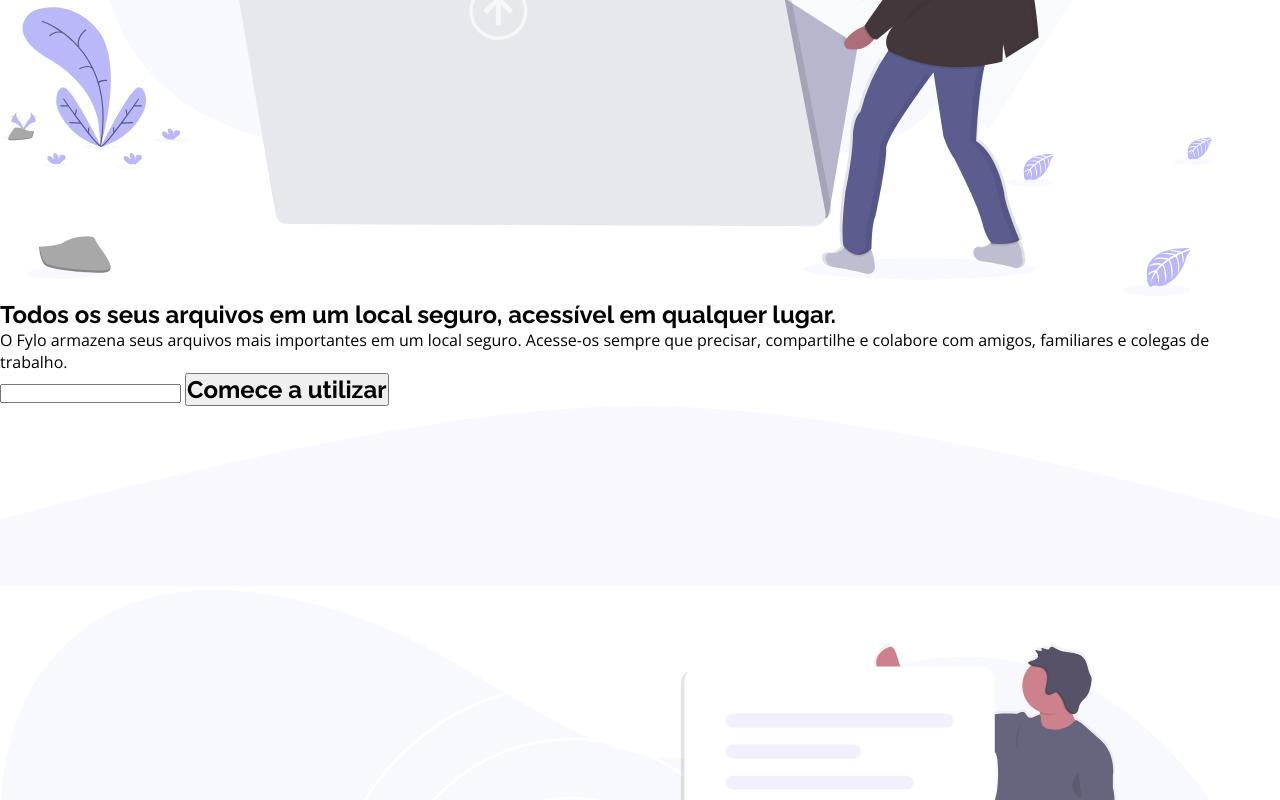
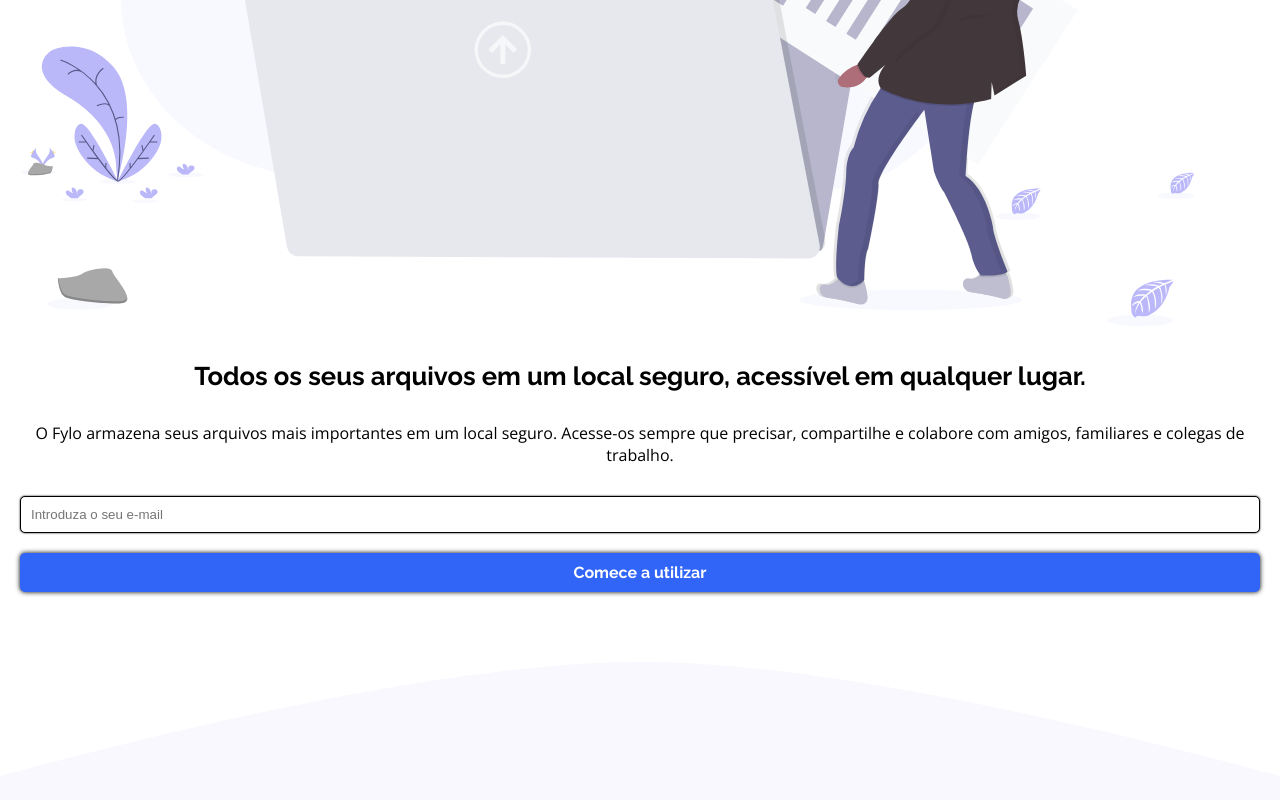
Before and after one commit to lucasbarbosadeveloper/Fylo-landing-page, a plain HTML site: page index.html in a window 1280 px wide. Shown: the part 722-1522 px from the top of the page. Drawn offline with nearby package versions, Linux system fonts and the light colour scheme.

Commit message:
Estilização content description finalizada

```diff
--- a/index.html
+++ b/index.html
@@ -24,7 +24,7 @@
             <form class="c-content__form1">
                 <h1 class="f-title">Todos os seus arquivos em um local seguro, acessível em qualquer lugar.</h1>
                 <p class="f-body">O Fylo armazena seus arquivos mais importantes em um local seguro. Acesse-os sempre que precisar, compartilhe e colabore com amigos, familiares e colegas de trabalho.</p>
-                <input type="email" name="input-email" id="input-email">
+                <input type="email" name="input-email" id="input-email" placeholder="Introduza o seu e-mail">
                 <button class="f-title">Comece a utilizar</button>
             </form>
         </section>
--- a/sass/style.scss
+++ b/sass/style.scss
@@ -18,7 +18,7 @@
 
 .f-title{
     font-family: $headings-font;
-    font-size: 1.5rem;
+    font-size: 1.6rem;
     font-weight: 700;
 }
 
@@ -26,6 +26,23 @@
     font-family: $standard-font;
     font-size: 1rem;
     font-weight: 400;
+}
+
+@mixin button-style() {
+    color: #ffffff;
+    background-color: $accent-color1;
+    font-size: 1rem;
+    padding: 10px;
+    border-radius: 5px;
+    border: none;
+    box-shadow: 0px 0px 5px #000000;
+}
+
+@mixin input-style() {
+    padding: 10px;
+    border-radius: 5px;
+    border: 1px solid #000000;
+    box-shadow: 0px 0px 2px #000000;
 }
 
 // header & nav
@@ -57,3 +74,43 @@
         }
     }
 }
+
+.c-content{
+    margin-top: 60px;
+    align-items: center;
+
+    .c-content__img{
+        width: 100%;
+    }
+
+    .c-content__description{
+        padding: 0px 20px;
+        text-align: center;
+        margin-bottom: 70px;
+
+        .c-content__form1{
+            display: flex;
+            flex-direction: column;
+
+            h1{
+                margin: 30px 0px;
+                line-height: 2rem;
+            }
+
+            p{
+                margin-bottom: 30px;
+            }
+
+            input{
+                @include input-style()
+            }
+
+            button{
+                @include button-style();
+                margin-top: 20px;
+            }
+        }
+
+
+    }
+}
```
Also changed, not shown: css/style.css, 1 other file.
